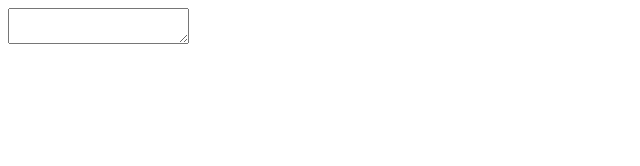
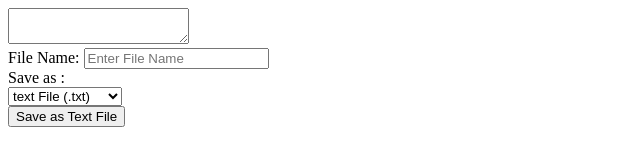
Before and after one commit to mostafa1350/SaveAsText, a plain HTML site: page index.html in a window 1280 px wide. Shown: the whole page, without its empty margins (0-640 px from the left). Drawn offline with Linux system fonts and the light colour scheme.

Commit message:
finish the html design
finish the html design

```diff
--- a/index.html
+++ b/index.html
@@ -10,6 +10,27 @@
 <body>
     <div class="mainBody">
         <textarea name="" id=""></textarea>
+        <div class="optionFile">
+            <div class="option fileName">
+                <label for="">File Name:</label>
+                <input type="text" placeholder="Enter File Name">
+            </div>
+            <div class="option saveAs">
+                <label for="">Save as :</label>
+                <div class="selectMenu">
+                    <select name="" id="">
+                        <option value="">text File (.txt)</option>
+                        <option value="">doc File (.doc)</option>
+                        <option value="">svg File (.svg)</option>
+                        <option value="">ppt File (.ppt)</option>
+                        <option value="">html File (.html)</option>
+                    </select>
+                </div>
+
+            </div>
+
+        </div>
+        <button class="btnSave">Save as Text File</button>
 
     </div>
 
```
